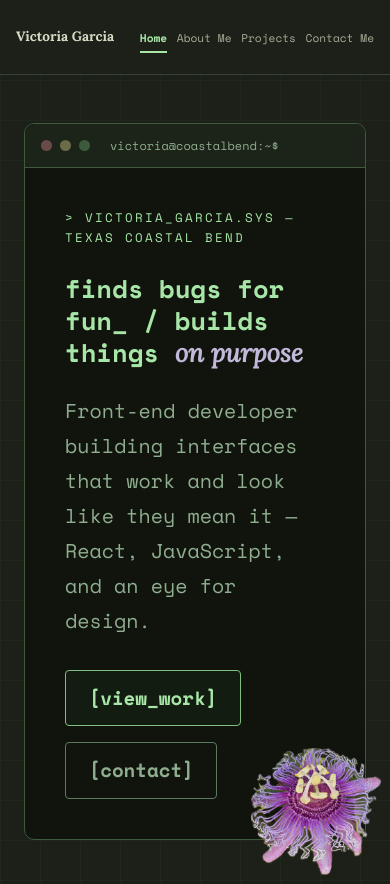
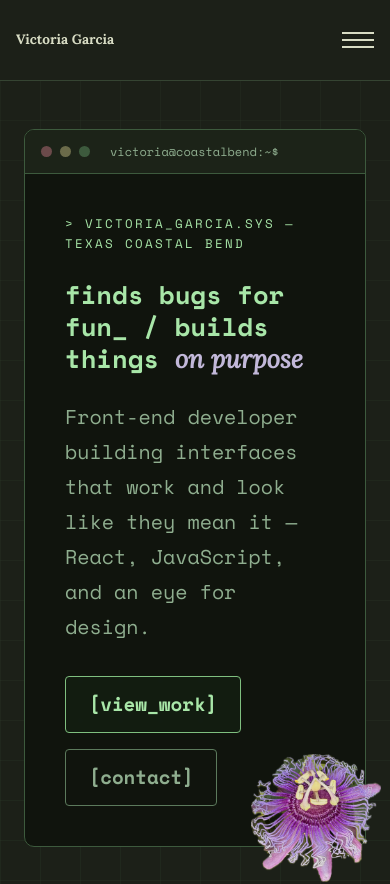
Before and after one commit to fifth-monger/responsive_portfolio_v2, a React (Vite) app: page / in a window 390 px wide. Shown: the top 884 px of the page. Built offline with nearby package versions, Linux system fonts and the light colour scheme.

Commit message:
feat: add mobile hamburger nav under 600px
Nav links collapse into a toggleable dropdown below 600px; desktop
nav above that breakpoint is unchanged. Also raises home-nav's
z-index so the open dropdown paints above the hero content instead
of behind it.

```diff
--- a/src/components/Nav.jsx
+++ b/src/components/Nav.jsx
@@ -1,13 +1,30 @@
+import { useEffect, useState } from 'react'
 import { NavLink, useLocation } from 'react-router-dom'
 
 export default function Nav() {
   const { pathname } = useLocation()
   const isHome = pathname === '/'
+  const [isOpen, setIsOpen] = useState(false)
+
+  useEffect(() => {
+    setIsOpen(false)
+  }, [pathname])
 
   return (
     <nav className={`site-nav${isHome ? ' home-nav' : ''}`}>
       <NavLink className="nav-brand" to="/" end>Victoria Garcia</NavLink>
-      <ul className="nav-links">
+      <button
+        type="button"
+        className="nav-toggle"
+        aria-label="Toggle navigation"
+        aria-expanded={isOpen}
+        onClick={() => setIsOpen((open) => !open)}
+      >
+        <span className="nav-toggle-bar" />
+        <span className="nav-toggle-bar" />
+        <span className="nav-toggle-bar" />
+      </button>
+      <ul className={`nav-links${isOpen ? ' nav-links-open' : ''}`}>
         <li><NavLink to="/" end>Home</NavLink></li>
         <li><NavLink to="/about">About Me</NavLink></li>
         <li><NavLink to="/work">Projects</NavLink></li>
--- a/src/index.css
+++ b/src/index.css
@@ -153,6 +153,78 @@ a:hover {
   opacity: 1;
   font-weight: 700;
   border-bottom-color: var(--accent);
+}
+
+.nav-toggle {
+  display: none;
+  flex-direction: column;
+  justify-content: center;
+  gap: 5px;
+  width: 32px;
+  height: 32px;
+  padding: 0;
+  background: none;
+  border: none;
+  cursor: pointer;
+}
+
+.nav-toggle-bar {
+  width: 100%;
+  height: 2px;
+  background-color: var(--text-primary);
+}
+
+.site-nav.home-nav .nav-toggle-bar {
+  background-color: var(--border);
+}
+
+@media (max-width: 600px) {
+  .site-nav {
+    position: relative;
+    z-index: 5;
+    flex-wrap: nowrap;
+  }
+
+  .nav-toggle {
+    display: flex;
+  }
+
+  .nav-links {
+    display: none;
+    position: absolute;
+    top: 100%;
+    left: 0;
+    right: 0;
+    flex-direction: column;
+    gap: 0;
+    padding: 0.5rem 1rem 1rem;
+    background-color: var(--bg-nav);
+    border-bottom: 1px solid var(--border);
+  }
+
+  .nav-links.nav-links-open {
+    display: flex;
+  }
+
+  .nav-links a {
+    display: block;
+    font-size: 0.85rem;
+    padding: 0.75rem 0;
+    border-bottom: 1px solid rgba(58, 53, 40, 0.1);
+  }
+
+  .nav-links li:last-child a {
+    border-bottom: none;
+  }
+
+  .site-nav.home-nav .nav-links {
+    background-color: var(--home-bg);
+    border-bottom: 1px solid rgba(168, 230, 168, 0.18);
+  }
+
+  .site-nav.home-nav .nav-links a {
+    border-bottom-color: rgba(168, 230, 168, 0.12);
+  }
 }
 
 /* ===== 4. FOOTER ===== */
@@ -740,7 +812,7 @@ a:hover {
 
 nav.site-nav.home-nav {
   position: relative;
-  z-index: 2;
+  z-index: 5;
   background-color: var(--home-bg);
   border-bottom-color: rgba(168, 230, 168, 0.18);
 }
@@ -1232,13 +1304,8 @@ html:has(.home-shell) {
   .site-nav {
     padding: 1.5rem 1rem;
     gap: 0.5rem;
-    flex-wrap: nowrap;
   }
   .nav-brand {
     font-size: 0.85rem;
   }
-  .nav-links a {
-    font-size: 0.7rem;
-  }
-  .nav-links { gap: 0.4rem 0.6rem; }
 }
```
